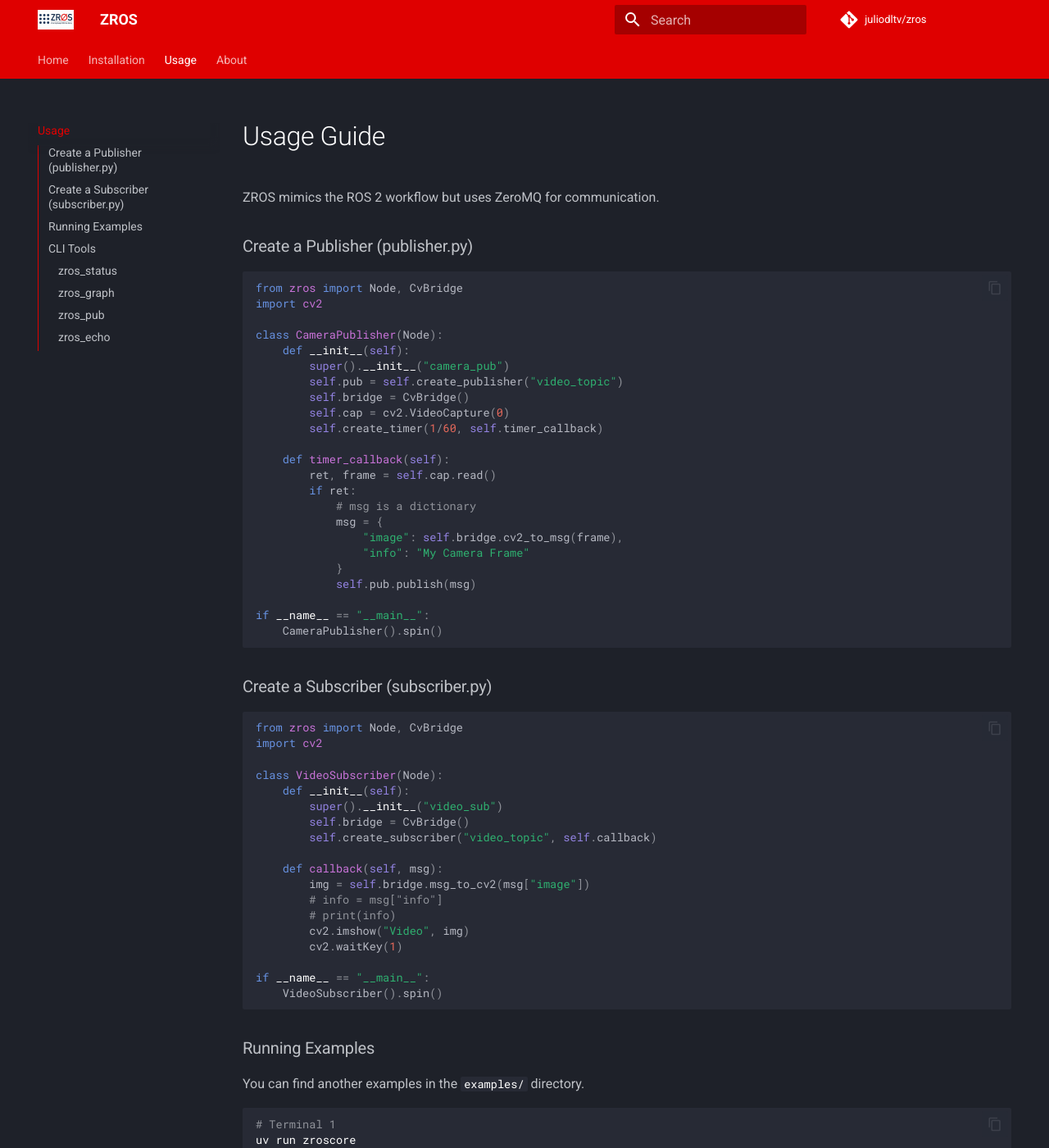
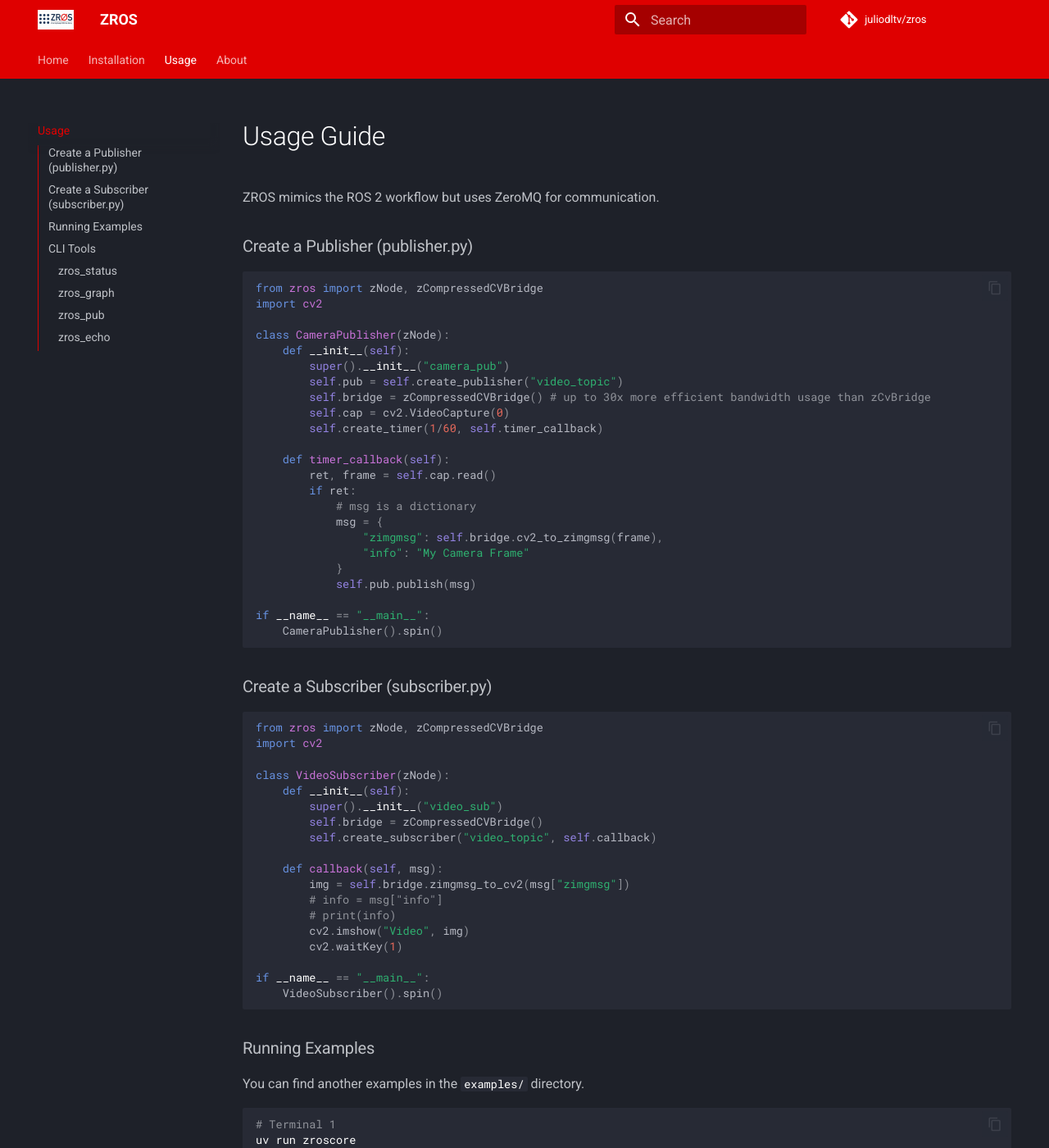
Before and after one commit to juliodltv/zros, an MkDocs documentation site: the page built from docs/usage.md, in a window 1280 px wide and 1400 px high. Shown: the whole window at 82% size. Built offline with MkDocs 1.6.1 and Material for MkDocs 9.7.7, drawn with Linux system fonts in a browser that asks for light colours; comment, search, counter and statistics services are not loaded.

Commit message:
feat: Introduce `zCompressedCVBridge` for optimized image transport and update examples to use `zNode` and the new bridge.

````diff
--- a/docs/usage.md
+++ b/docs/usage.md
@@ -2,16 +2,17 @@
 
 ZROS mimics the ROS 2 workflow but uses ZeroMQ for communication.
 
+
 ### Create a Publisher (publisher.py)
 ```python
-from zros import Node, CvBridge
+from zros import zNode, zCompressedCVBridge
 import cv2
 
-class CameraPublisher(Node):
+class CameraPublisher(zNode):
     def __init__(self):
         super().__init__("camera_pub")
         self.pub = self.create_publisher("video_topic")
-        self.bridge = CvBridge()
+        self.bridge = zCompressedCVBridge() # up to 30x more efficient bandwidth usage than zCvBridge
         self.cap = cv2.VideoCapture(0)
         self.create_timer(1/60, self.timer_callback)
 
@@ -20,7 +21,7 @@ class CameraPublisher(Node):
         if ret:
             # msg is a dictionary
             msg = {
-                "image": self.bridge.cv2_to_msg(frame),
+                "zimgmsg": self.bridge.cv2_to_zimgmsg(frame),
                 "info": "My Camera Frame"
             }
             self.pub.publish(msg)
@@ -31,17 +32,17 @@ if __name__ == "__main__":
 
 ### Create a Subscriber (subscriber.py)
 ```python
-from zros import Node, CvBridge
+from zros import zNode, zCompressedCVBridge
 import cv2
 
-class VideoSubscriber(Node):
+class VideoSubscriber(zNode):
     def __init__(self):
         super().__init__("video_sub")
-        self.bridge = CvBridge()
+        self.bridge = zCompressedCVBridge()
         self.create_subscriber("video_topic", self.callback)
 
     def callback(self, msg):
-        img = self.bridge.msg_to_cv2(msg["image"])
+        img = self.bridge.zimgmsg_to_cv2(msg["zimgmsg"])
         # info = msg["info"]
         # print(info)
         cv2.imshow("Video", img)
--- a/pyproject.toml
+++ b/pyproject.toml
@@ -4,7 +4,7 @@ build-backend = "setuptools.build_meta"
 
 [project]
 name = "zros"
-version = "0.1.8"
+version = "0.1.9"
 description = "ZROS: ZeroMQ ROS-like framework"
 readme = "README.md"
 requires-python = ">=3.8"
````
Also changed, not shown: README.md (+9 -9 lines).
